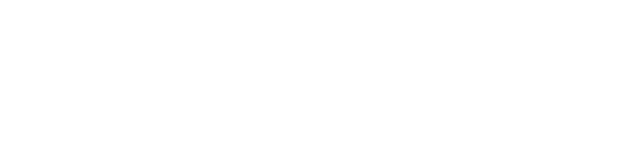
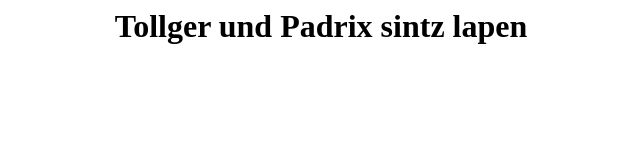
Before and after one commit to matschkeule-dev/matschkeule-dev.github.io, a plain HTML site: page index.html in a window 1280 px wide. Shown: the whole page, without its empty margins (319-959 px from the left). Drawn offline with Linux system fonts and the light colour scheme.

Commit message:
Update index.html

```diff
--- a/index.html
+++ b/index.html
@@ -5,6 +5,7 @@
     </title>
   </head>
   <body>
+    <h1 style="text-align: center;"> Tollger und Padrix sintz lapen </h1>
   </body>
 
 </html>
```
